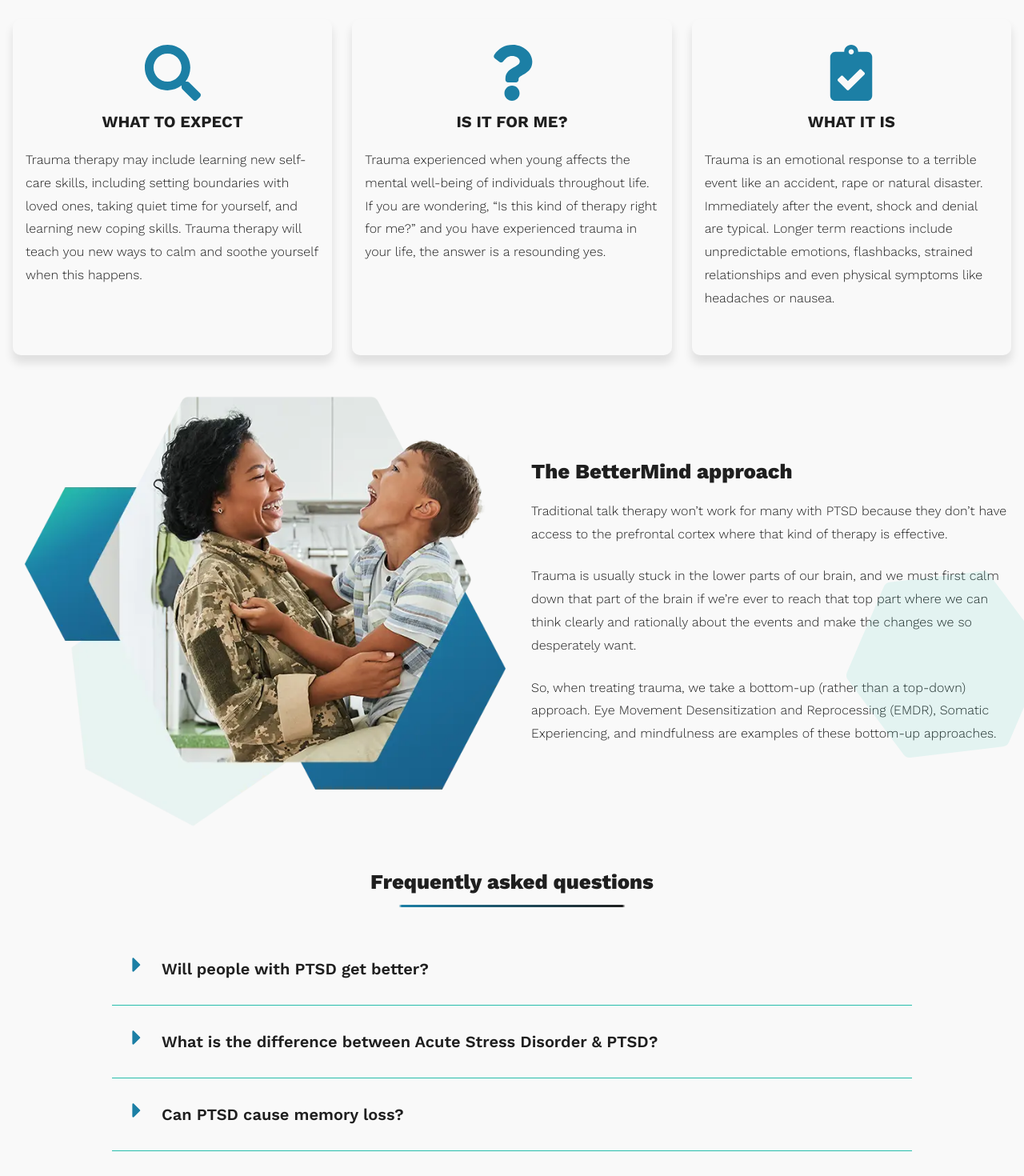
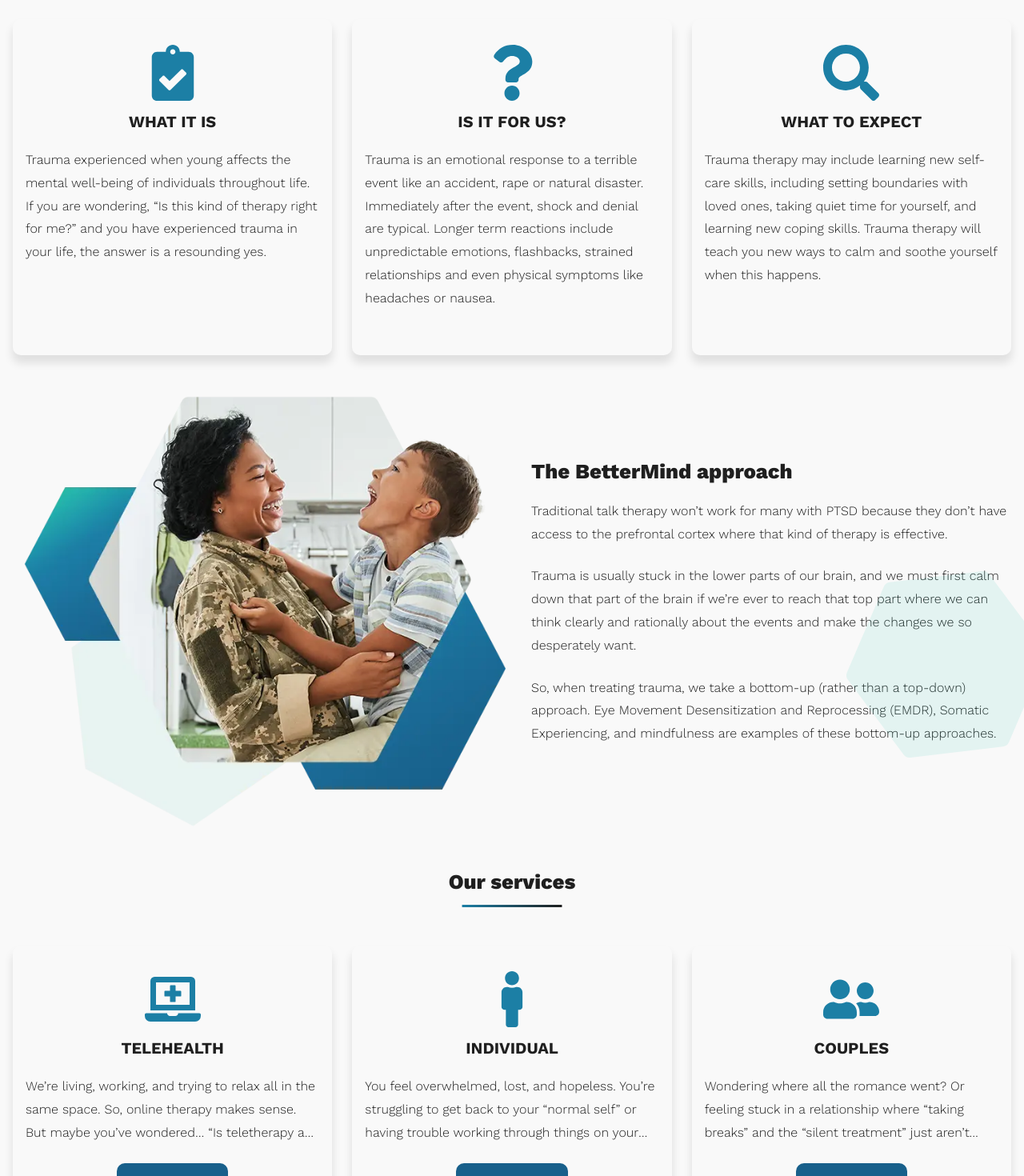
Before and after one commit to jpwallace22/BetterMind, a Next.js app: page /specialties/trauma in a window 1280 px wide. Shown: the part 840-2310 px from the top of the page at 80% size. Built offline with nearby package versions, Linux system fonts and the light colour scheme; a web font is replaced by a local one.

Commit message:
Refactored the ThreeServices and ThreeWhats

```diff
--- /dev/null
+++ b/pages/components/ThreeServices.jsx
@@ -0,0 +1,67 @@
+import React from "react";
+import { FaLaptopMedical, FaMale, FaUserFriends } from "react-icons/fa";
+import Button from "./Button";
+
+function ThreeServices() {
+  return (
+    <section className="services px-1 col-12">
+      <article className="card flex">
+        <FaLaptopMedical
+          size={70}
+          className="mx-auto"
+          color={"var(--light-blue)"}
+        />
+        <h3 className="mx-auto">Telehealth</h3>
+        <p className="three-lines">
+          We’re living, working, and trying to relax all in the same space. So,
+          online therapy makes sense. But maybe you’ve wondered… “Is teletherapy
+          as effective as in-person therapy? Won’t it be awkward and
+          impersonal?” You’re not alone there. I used to have the same
+          questions. But research has shown that teletherapy is just as
+          effective as in-person services in most cases. And it has benefits
+          that traditional in-office therapy doesn’t have.{" "}
+        </p>
+        <Button to="/services/online" className="mx-auto">
+          Continue
+        </Button>
+      </article>
+      <article className="card flex">
+        <FaMale size={70} className="mx-auto" color={"var(--light-blue)"} />
+        <h3 className="mx-auto">Individual</h3>
+        <p className="three-lines">
+          You feel overwhelmed, lost, and hopeless. You’re struggling to get
+          back to your “normal self” or having trouble working through things on
+          your own. But what if you could evolve into something even better than
+          your previous normal self and use the crappy stuff you’ve been dealing
+          with to grow into an even stronger and more amazing version of
+          yourself?{" "}
+        </p>
+        <Button to="/services/individual" className="mx-auto">
+          Continue
+        </Button>
+      </article>
+      <article className="card flex">
+        <FaUserFriends
+          size={70}
+          className="mx-auto"
+          color={"var(--light-blue)"}
+        />
+        <h3 className="mx-auto">Couples</h3>
+        <p className="three-lines">
+          Wondering where all the romance went? Or feeling stuck in a
+          relationship where “taking breaks” and the “silent treatment” just
+          aren’t working? Maybe you’re feeling like your intimacy or sex life is
+          stale? Maybe there’s been infidelity? Or maybe you just need a higher
+          level of understanding and communication? There are many reasons to
+          seek couples counseling. Whatever the reason, know that you are not
+          alone.{" "}
+        </p>
+        <Button to="/services/couples" className="mx-auto">
+          Continue
+        </Button>
+      </article>
+    </section>
+  );
+}
+
+export default ThreeServices;
--- /dev/null
+++ b/pages/components/ThreeWhats.jsx
@@ -0,0 +1,38 @@
+import React from "react";
+import { FaClipboardCheck, FaQuestion, FaSearch } from "react-icons/fa";
+
+function ThreeWhats({ whatToExpect, whatItIs, forMe }) {
+  return (
+    <section className="services px-1 col-12">
+      <article className="card flex">
+        <FaClipboardCheck
+          size={70}
+          className="mx-auto"
+          color={"var(--light-blue)"}
+        />
+        <h3 className="mx-auto">What it is</h3>
+        <p>{forMe} </p>
+      </article>
+
+      <article className="card flex">
+        <FaQuestion size={70} className="mx-auto" color={"var(--light-blue)"} />
+        <h3 className="mx-auto">Is it for us?</h3>
+        <p>{whatItIs} </p>
+      </article>
+
+      <article className="card flex">
+        <FaSearch size={70} className="mx-auto" color={"var(--light-blue)"} />
+        <h3 className="mx-auto">What to expect</h3>
+        <p>{whatToExpect} </p>
+      </article>
+    </section>
+  );
+}
+
+ThreeWhats.defaultProps = {
+  whatToExpect: "",
+  whatItIs: "",
+  forMe: "",
+};
+
+export default ThreeWhats;
--- a/pages/specialties/trauma.js
+++ b/pages/specialties/trauma.js
@@ -4,9 +4,26 @@ import Button from "../components/Button";
 import Faq from "../components/Faq";
 import Footer from "../components/Footer";
 import Header from "../components/Header";
+import ThreeServices from "../components/ThreeServices";
+import ThreeWhats from "../components/ThreeWhats";
 
 function Trauma() {
   const title = "Trauma & PTSD";
+  const whatToExpect = `Trauma therapy may include learning new self-care skills,
+  including setting boundaries with loved ones, taking quiet
+  time for yourself, and learning new coping skills. Trauma
+  therapy will teach you new ways to calm and soothe yourself
+  when this happens.`;
+  const whatItIs = ` Trauma is an emotional response to a terrible event like an
+  accident, rape or natural disaster. Immediately after the
+  event, shock and denial are typical. Longer term reactions
+  include unpredictable emotions, flashbacks, strained
+  relationships and even physical symptoms like headaches or
+  nausea.`;
+  const forMe = `Trauma experienced when young affects the mental well-being of
+  individuals throughout life. If you are wondering, “Is this
+  kind of therapy right for me?” and you have experienced trauma
+  in your life, the answer is a resounding yes.`;
 
   const individualFaq = [
     {
@@ -72,53 +89,12 @@ function Trauma() {
 
         <div className="container col-12">
           <div className="grid">
-            <section className="services px-1 col-12">
-              <article className="card flex">
-                <FaSearch
-                  size={70}
-                  className="mx-auto"
-                  color={"var(--light-blue)"}
-                />
-                <h3 className="mx-auto">What to expect</h3>
-                <p>
-                  Trauma therapy may include learning new self-care skills,
-                  including setting boundaries with loved ones, taking quiet
-                  time for yourself, and learning new coping skills. Trauma
-                  therapy will teach you new ways to calm and soothe yourself
-                  when this happens.{" "}
-                </p>
-              </article>
-              <article className="card flex">
-                <FaQuestion
-                  size={70}
-                  className="mx-auto"
-                  color={"var(--light-blue)"}
-                />
-                <h3 className="mx-auto">Is it for me?</h3>
-                <p>
-                  Trauma experienced when young affects the mental well-being of
-                  individuals throughout life. If you are wondering, “Is this
-                  kind of therapy right for me?” and you have experienced trauma
-                  in your life, the answer is a resounding yes.{" "}
-                </p>
-              </article>
-              <article className="card flex">
-                <FaClipboardCheck
-                  size={70}
-                  className="mx-auto"
-                  color={"var(--light-blue)"}
-                />
-                <h3 className="mx-auto">What it is</h3>
-                <p>
-                  Trauma is an emotional response to a terrible event like an
-                  accident, rape or natural disaster. Immediately after the
-                  event, shock and denial are typical. Longer term reactions
-                  include unpredictable emotions, flashbacks, strained
-                  relationships and even physical symptoms like headaches or
-                  nausea.{" "}
-                </p>
-              </article>
-            </section>
+            <ThreeWhats
+              whatItIs={whatItIs}
+              whatToExpect={whatToExpect}
+              forMe={forMe}
+            />
+
             <div className="phil-image"></div>
             <section className="philosophy col-12 px-1">
               <h2>The BetterMind approach</h2>
@@ -140,6 +116,8 @@ function Trauma() {
                 examples of these bottom-up approaches.
               </p>
             </section>
+            <h2 className="underline mx-auto col-12">Our services</h2>
+            <ThreeServices />
 
             <h2 className="underline mx-auto col-12">
               Frequently asked questions
--- a/styles/globals.css
+++ b/styles/globals.css
@@ -451,6 +451,9 @@ main.interior {
 .interior section.philosophy + h2 {
   margin-top: 1rem;
 }
+.interior section.services + h2 {
+  margin-top: 3rem;
+}
 
 .faq {
   padding: 1rem 0 0;
@@ -542,12 +545,20 @@ main.interior {
   .hero-cta {
     margin: 0;
   }
-  section.services {
+  .homepage section.services {
     display: flex;
     flex-wrap: wrap;
     justify-content: space-between;
   }
-  section.services article {
+  .homepage section.services article {
+    width: 32%;
+  }
+  section.services:last-of-type {
+    display: flex;
+    flex-wrap: wrap;
+    justify-content: space-between;
+  }
+  section.services:last-of-type article {
     width: 32%;
   }
   .phil-image {
@@ -768,6 +779,14 @@ main.interior {
     width: 80%;
     max-width: 1000px;
   }
+  .interior section.services {
+    display: flex;
+    flex-wrap: wrap;
+    justify-content: space-between;
+  }
+  .interior section.services article {
+    width: 32%;
+  }
 }
 /**********************
       @1200
```
Also changed, not shown: pages/index.js (+2 -49 lines), pages/services/couples.js (+25 -42 lines), pages/services/individual.js (+21 -48 lines), pages/services/online.js (+22 -48 lines).
